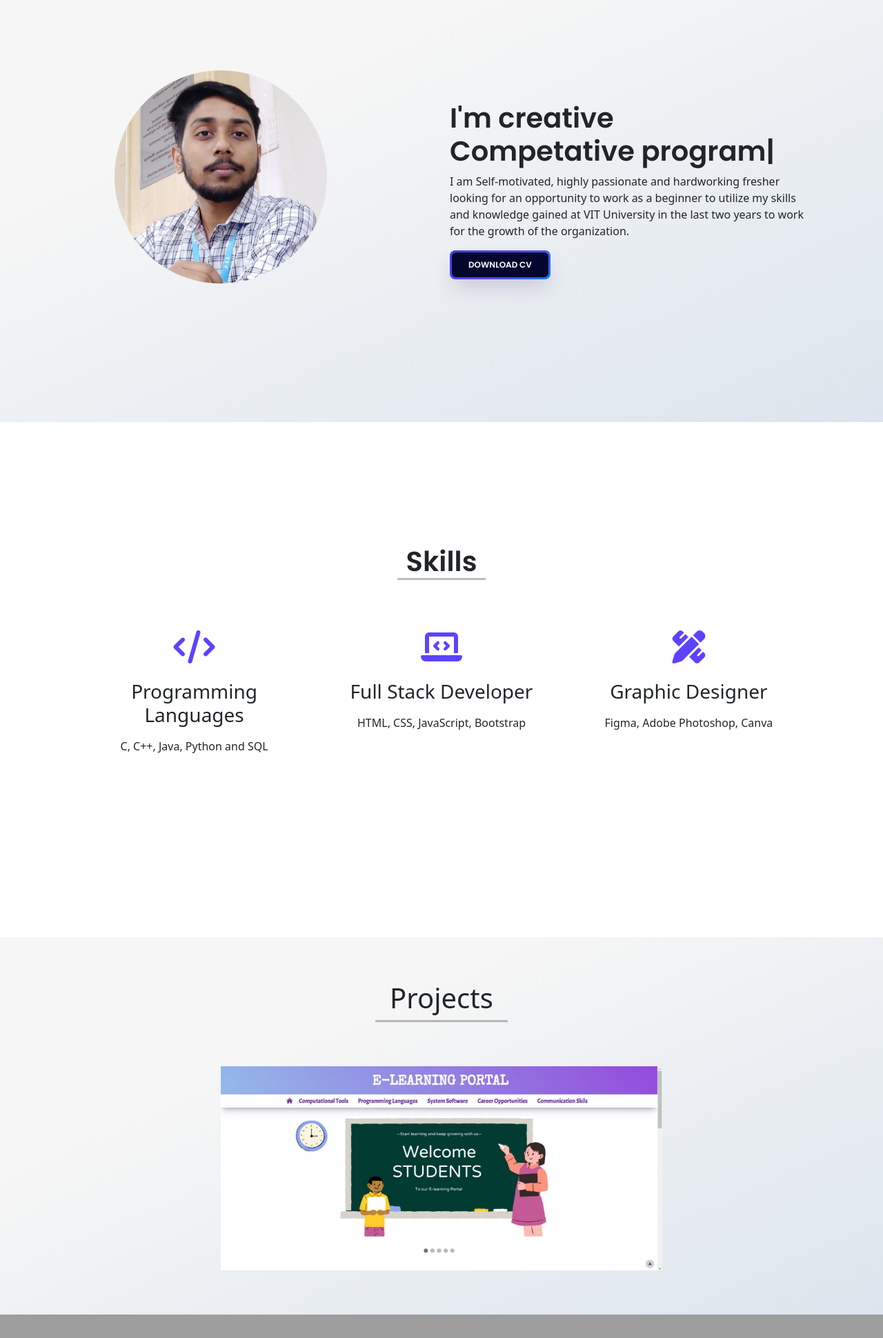
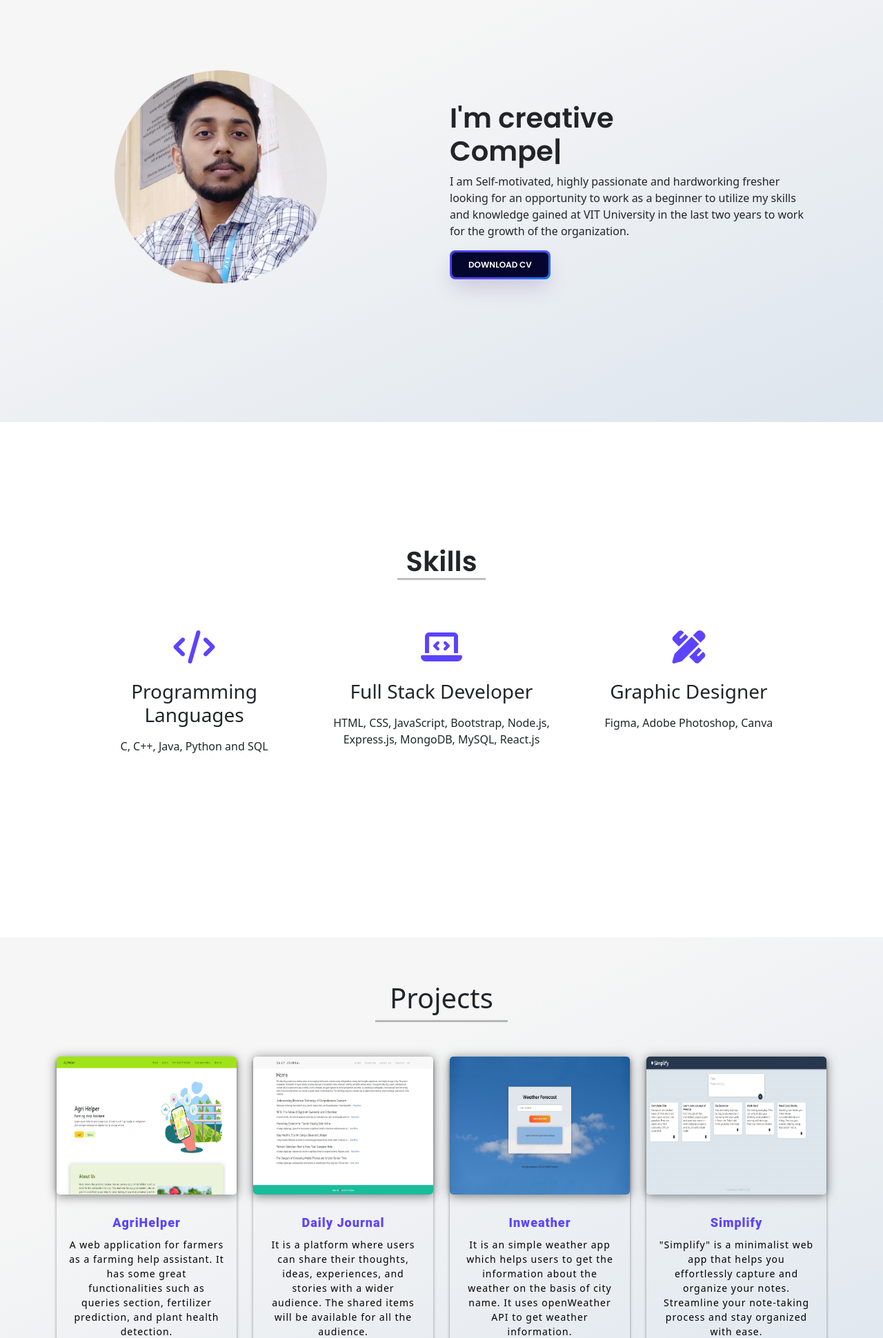
Before and after one commit to rohit192ranjan/Rohitfolio, a PHP site: page / in a window 1280 px wide. Shown: the part 72-2012 px from the top of the page at 69% size. Run offline with PHP 8.4, Linux system fonts and the light colour scheme; some libraries are stand-ins or nearby versions; grey boxes are pictures that could not be loaded.

Commit message:
Projects updated v2.0

```diff
--- a/CSS/style.css
+++ b/CSS/style.css
@@ -136,7 +136,7 @@
     border-color: black;
     border-bottom: none;
     width: 12rem;
-    margin: 0 auto 5%;
+    margin: 0 auto;
 }
 
 #project{
@@ -319,3 +319,81 @@
   }
 
   /* -------form CSS------ */
+
+
+  /*----  Main Style  ----*/
+  #cards_landscape_wrap-2{
+    text-align: center;
+  }
+  #cards_landscape_wrap-2 .container{
+    background: none !important;
+  }
+  #cards_landscape_wrap-2 a{
+    text-decoration: none;
+    outline: none;
+  }
+  #cards_landscape_wrap-2 .card-flyer {
+    border-radius: 5px;
+  }
+  #cards_landscape_wrap-2 .card-flyer .image-box{
+    overflow: hidden;
+    box-shadow: 0px 2px 15px rgba(0, 0, 0, 0.50);
+    border-radius: 5px;
+  }
+  #cards_landscape_wrap-2 .card-flyer .image-box img{
+    -webkit-transition:all .9s ease;
+    -moz-transition:all .9s ease;
+    -o-transition:all .9s ease;
+    -ms-transition:all .9s ease;
+    width: 100%;
+    height: 200px;
+  }
+  #cards_landscape_wrap-2 .card-flyer:hover .image-box img{
+    opacity: 1;
+    -webkit-transform:scale(1.15);
+    -moz-transform:scale(1.15);
+    -ms-transform:scale(1.15);
+    -o-transform:scale(1.15);
+    transform:scale(1.15);
+  }
+  #cards_landscape_wrap-2 .card-flyer .text-box{
+    text-align: center;
+  }
+  #cards_landscape_wrap-2 .card-flyer .text-box .text-container{
+    padding: 30px 18px;
+  }
+  #cards_landscape_wrap-2 .card-flyer{
+    margin-top: 50px;
+    -webkit-transition: all 0.2s ease-in;
+    -moz-transition: all 0.2s ease-in;
+    -ms-transition: all 0.2s ease-in;
+    -o-transition: all 0.2s ease-in;
+    transition: all 0.2s ease-in;
+    box-shadow: 0px 3px 4px rgba(0, 0, 0, 0.40);
+  }
+  #cards_landscape_wrap-2 .card-flyer:hover{
+    box-shadow: 0px 15px 26px rgba(0, 0, 0, 0.50);
+    -webkit-transition: all 0.2s ease-in;
+    -moz-transition: all 0.2s ease-in;
+    -ms-transition: all 0.2s ease-in;
+    -o-transition: all 0.2s ease-in;
+    transition: all 0.2s ease-in;
+    margin-top: 50px;
+  }
+  #cards_landscape_wrap-2 .card-flyer .text-box p{
+    margin-top: 10px;
+    margin-bottom: 0px;
+    padding-bottom: 0px;
+    font-size: 14px;
+    letter-spacing: 1px;
+    color: #000000;
+  }
+  #cards_landscape_wrap-2 .card-flyer .text-box h6{
+    margin-top: 0px;
+    margin-bottom: 4px;
+    font-size: 18px;
+    font-weight: bold;
+    font-family: 'Roboto Black', sans-serif;
+    letter-spacing: 1px;
+    color: #5c43ff;
+  }
--- a/index.html
+++ b/index.html
@@ -109,7 +109,7 @@
                     <i class="fa-solid fa-laptop-code fa-3x icon"></i>
                 </div>
                 <h3 class="text-center">Full Stack Developer</h3>
-                <p class="text-center pt-2">HTML, CSS, JavaScript, Bootstrap</p>
+                <p class="text-center pt-2">HTML, CSS, JavaScript, Bootstrap, Node.js, Express.js, MongoDB, MySQL, React.js</p>
             </div>
             <div class="col-lg-4 pb-5">
                 <div class="text-center pb-4">
@@ -128,7 +128,73 @@
             <div>
                 <hr id="line2">
             </div>
-            <div id="carouselExampleControls" class="carousel slide col-lg-6 ms-lg-auto me-lg-auto"
+            <div id="cards_landscape_wrap-2">
+                <div class="container">
+                    <div class="row">
+                        <div class="col-xs-12 col-sm-6 col-md-3 col-lg-3">
+                            <a href="https://agrihelper.onrender.com/">
+                                <div class="card-flyer">
+                                    <div class="text-box">
+                                        <div class="image-box">
+                                            <img src="images/Agrihelper.png" alt="Agrihelper" />
+                                        </div>
+                                        <div class="text-container">
+                                            <h6>AgriHelper</h6>
+                                            <p>A web application for farmers as a farming help assistant. It has some great functionalities such as queries section, fertilizer prediction, and plant health detection.</p>
+                                        </div>
+                                    </div>
+                                </div>
+                            </a>
+                        </div>
+                        <div class="col-xs-12 col-sm-6 col-md-3 col-lg-3">
+                            <a href="http://dailyjournal-84zz.onrender.com/">
+                                <div class="card-flyer">
+                                    <div class="text-box">
+                                        <div class="image-box">
+                                            <img src="images/Dailyjournal.png" alt="Dailyjournal" />
+                                        </div>
+                                        <div class="text-container">
+                                            <h6>Daily Journal</h6>
+                                            <p>It is a platform where users can share their thoughts, ideas, experiences, and stories with a wider audience. The shared items will be available for all the audience.</p>
+                                        </div>
+                                    </div>
+                                </div>
+                            </a>
+                        </div>
+                        <div class="col-xs-12 col-sm-6 col-md-3 col-lg-3">
+                            <a href="https://inweather.onrender.com/">
+                                <div class="card-flyer">
+                                    <div class="text-box">
+                                        <div class="image-box">
+                                            <img src="images//Inweather.jpg" alt="Inweather" />
+                                        </div>
+                                        <div class="text-container">
+                                            <h6>Inweather</h6>
+                                           <p>It is an simple weather app which helps users to get the information about the weather on the basis of city name. It uses openWeather API to get weather information.</p>
+                                        </div>
+                                    </div>
+                                </div>
+                            </a>
+                        </div>
+                        <div class="col-xs-12 col-sm-6 col-md-3 col-lg-3">
+                            <a href="https://simplifynotes.netlify.app/">
+                                <div class="card-flyer">
+                                    <div class="text-box">
+                                        <div class="image-box">
+                                            <img src="images/Simplify.png" alt="Simplify" />
+                                        </div>
+                                        <div class="text-container">
+                                            <h6>Simplify</h6>
+                                           <p>"Simplify" is a minimalist web app that helps you effortlessly capture and organize your notes. Streamline your note-taking process and stay organized with ease.</p>
+                                        </div>
+                                    </div>
+                                </div>
+                            </a>
+                        </div>
+                    </div>
+                </div>
+            </div>
+            <!-- <div id="carouselExampleControls" class="carousel slide col-lg-6 ms-lg-auto me-lg-auto"
                 data-bs-ride="carousel" data-interval="3000">
                 <div class="carousel-inner">
                     <div class="carousel-item active">
@@ -160,7 +226,7 @@
                     <span class="carousel-control-next-icon" aria-hidden="true"></span>
                     <span class="visually-hidden">Next</span>
                 </button>
-            </div>
+            </div> -->
         </div>
     </section>
     <section class="contactsec" id="contactscroll">
@@ -199,7 +265,7 @@
                         </div>
                         <input type="hidden" name="_subject" value="New submission!">
                         <input type="hidden" name="_captcha" value="false">
-                        <input type="hidden" name="_next" value="https://rohit192ranjan.github.io/portfolio/thankyou.html">
+                        <input type="hidden" name="_next" value="https://rohit192ranjan.github.io/Rohitfolio/thankyou.html">
                     </form>
                 </div>
             </div>
@@ -239,7 +305,7 @@
     <script src="https://cdn.jsdelivr.net/npm/typed.js@2.0.12"></script>
     <script>
         var typed = new Typed(".auto-input", {
-            strings: ["Web Developer", "Competative programmer", " Graphic Designer"],
+            strings: ["Full Stack Developer", "Competative programmer", " Graphic Designer"],
             typeSpeed: 100,
             backSpeed: 100,
             loop: true
```
Also changed, not shown: images/Agrihelper.png (added), images/Dailyjournal.png (added), images/Inweather.jpg (added), images/Simplify.png (added).
